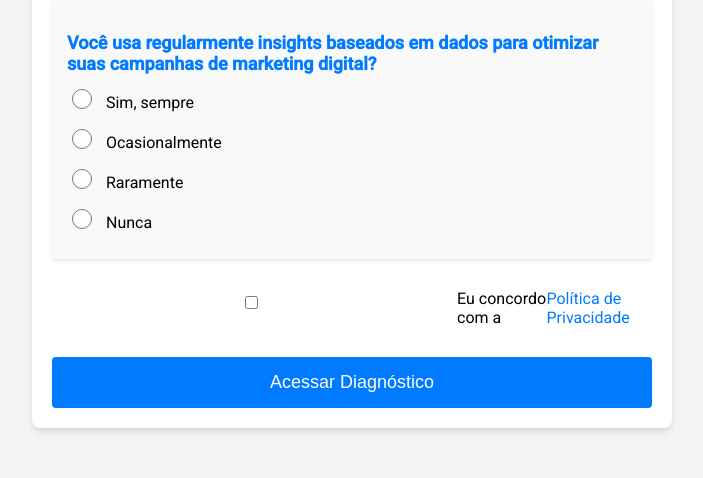
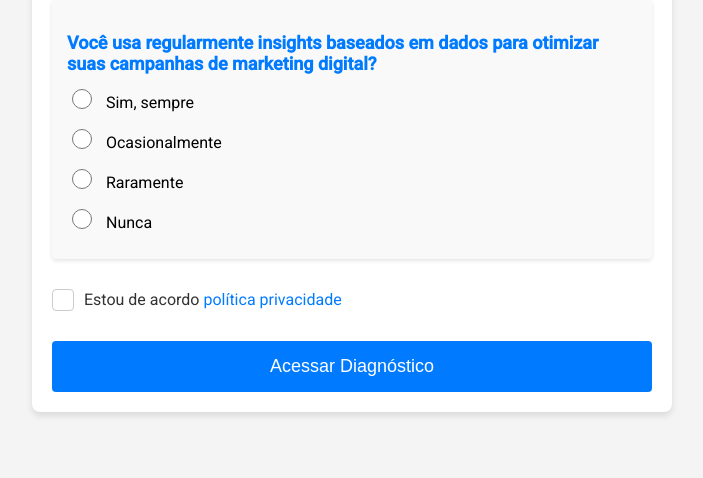
Before and after one commit to cacaprog/mkt_diagnostic, a Flask app: page / in a window 1280 px wide. Shown: the part 2887-3365 px from the top of the page, without its empty margins (288-991 px from the left). After the commit the page ends 3303 px from the top, so only its background shows below. Run offline with Flask 3, Linux system fonts and the light colour scheme; parts of the project's set-up code (start-up, migrations or seed data) failed here and were passed over.

Commit message:
index file new update

```diff
--- a/templates/index.html
+++ b/templates/index.html
@@ -121,15 +121,52 @@
             display: flex;
             align-items: center;
             margin-top: 15px;
+            font-size: 16px;
+            cursor: pointer;
         }
+
         .opt-in-label input[type="checkbox"] {
+            display: none;
+        }
+
+        .custom-checkbox {
             margin-right: 10px;
+            width: 20px;
+            height: 20px;
+            border: 1px solid #ccc;
+            border-radius: 4px;
+            background-color: #fff;
+            transition: background-color 0.2s ease;
         }
-        .opt-in-label a {
+
+        .opt-in-label input[type="checkbox"]:checked +.custom-checkbox {
+            background-color: #007BFF;
+            border-color: #007BFF;
+        }
+
+        .opt-in-label input[type="checkbox"]:checked +.custom-checkbox::after {
+            content: "";
+            position: absolute;
+            top: 50%;
+            left: 50%;
+            transform: translate(-50%, -50%);
+            width: 10px;
+            height: 10px;
+            background-color: #fff;
+            border-radius: 2px;
+        }
+
+        .label-text {
+            font-size: 16px;
+            color: #333;
+        }
+
+        .label-text a {
             color: #007BFF;
             text-decoration: none;
         }
-        .opt-in-label a:hover {
+
+        .label-text a:hover {
             text-decoration: underline;
         }
     </style>
@@ -193,9 +230,10 @@
             </div>
             <div class="section opt-in">
                 <label class="opt-in-label">
-                    <input type="checkbox" name="opt_in"> Eu concordo com a
-                    <a href="https://www.conectivo.com.br/nossa-politica-privacidade/" target="_blank">Política de Privacidade</a>
-                </label>
+                    <input type="checkbox" name="opt_in" id="opt_in">
+                    <span class="custom-checkbox"></span>
+                    <span class="label-text">Estou de acordo <a href="https://www.conectivo.com.br/nossa-politica-privacidade/" target="_blank">política privacidade</a></span>
+                 </label>
             </div>
             <button type="submit">Acessar Diagnóstico</button>
         </form>
```
